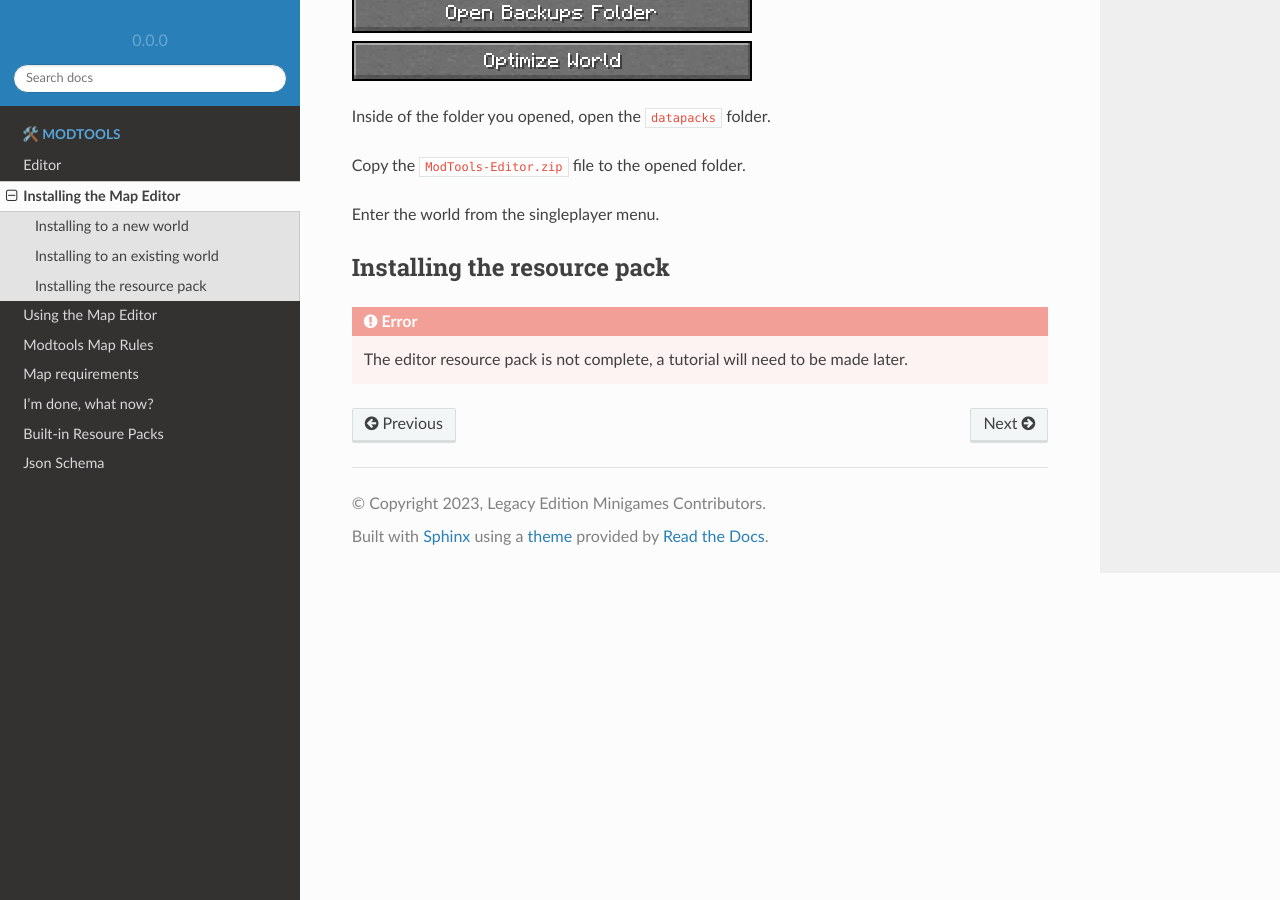
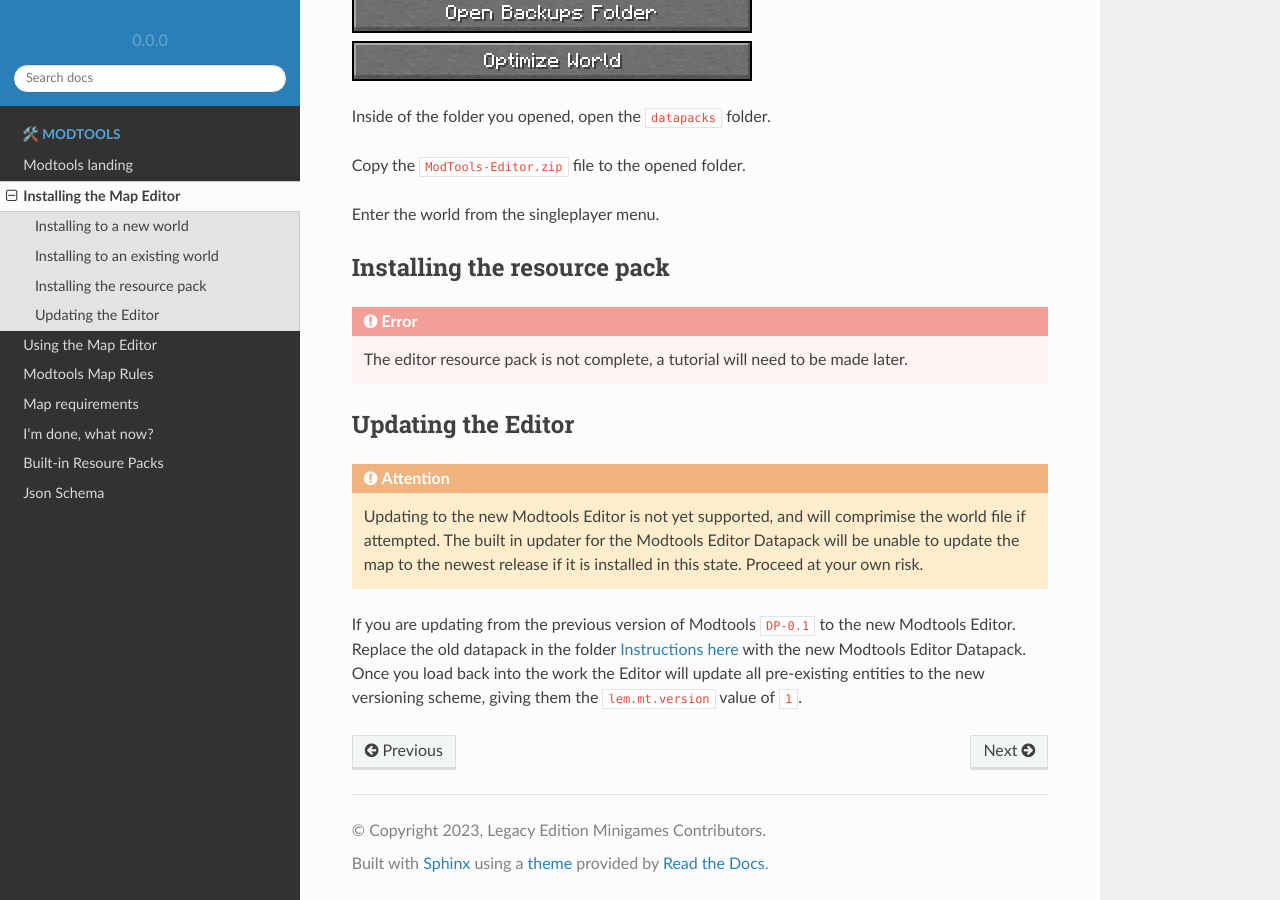
Before and after one commit to Legacy-Edition-Minigames/Documentation, a Sphinx documentation site: the page built from docs/source/modtools/install-editor.rst, in a window 1280 px wide and 900 px high, scrolled down 2320 px. Built offline with Sphinx 7.4.7 and the Read the Docs theme 2.0.0, drawn with Linux system fonts in a browser that asks for light colours.

Commit message:
Updating (do not use)

```diff
--- a/docs/source/modtools/install-editor.rst
+++ b/docs/source/modtools/install-editor.rst
@@ -10,6 +10,7 @@ Before installing to a world, you must download the editor from `GitHub <https:/
 
 Make sure to download the file named ``ModTools-Editor`` and not ``Source Code``
 
+.. _installing-to-a-world:
 Installing to a new world
 -------------------------
 
@@ -57,3 +58,16 @@ Installing the resource pack
 
 .. error::
     The editor resource pack is not complete, a tutorial will need to be made later.
+
+.. _updating:
+Updating the Editor
+-------------------
+.. attention::
+    Updating to the new Modtools Editor is not yet supported, and will comprimise the world file if attempted.
+    The built in updater for the Modtools Editor Datapack will be unable to update the map to the newest release
+    if it is installed in this state. Proceed at your own risk.
+
+If you are updating from the previous version of Modtools ``DP-0.1`` to the new Modtools Editor.
+Replace the old datapack in the folder `Instructions here <modtools/install-editor#installing-to-a-world>`_
+with the new Modtools Editor Datapack. Once you load back into the work the Editor will update all pre-existing
+entities to the new versioning scheme, giving them the ``lem.mt.version`` value of ``1``.
```
Also changed, not shown: docs/source/modtools/landing.rst (+8 -12 lines).
